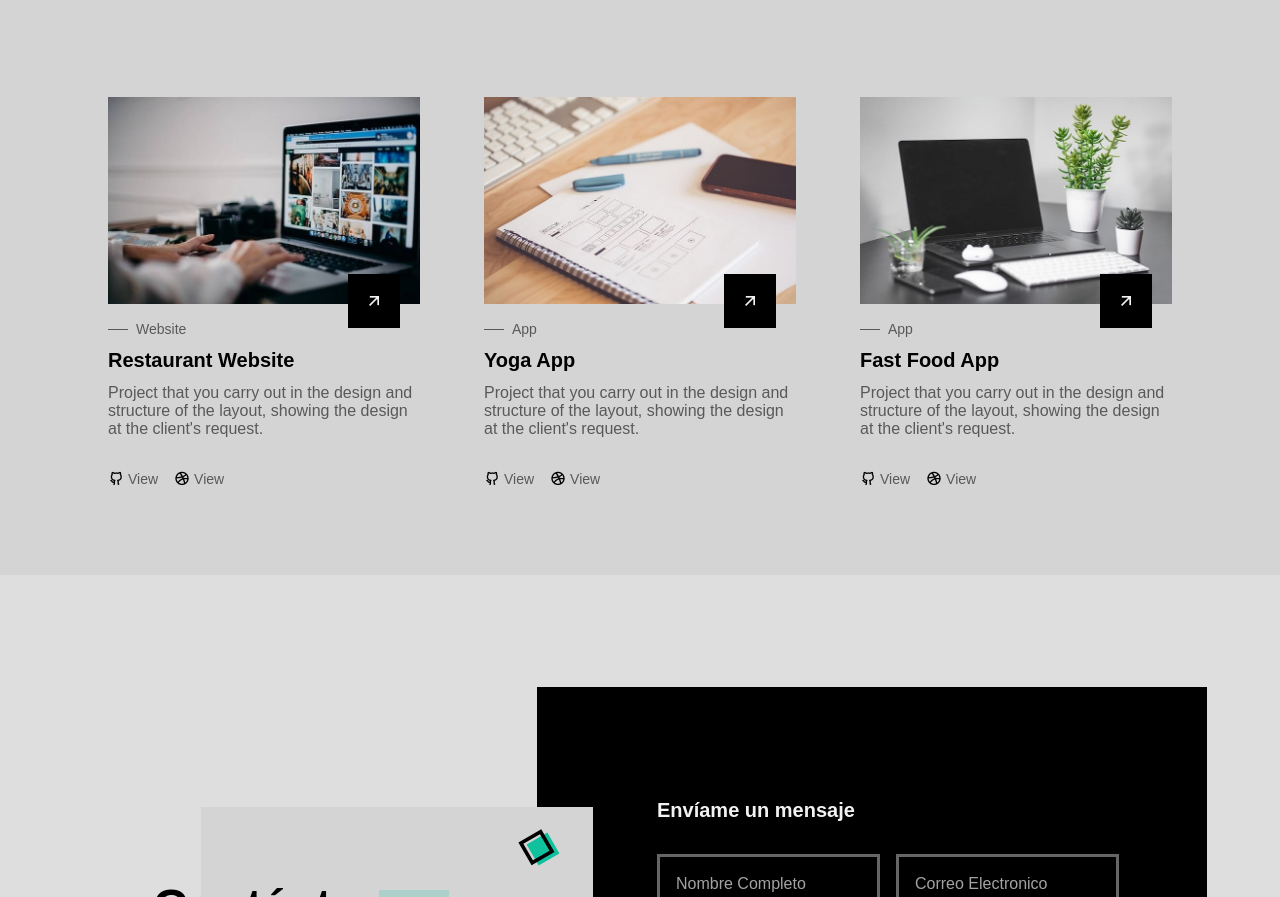
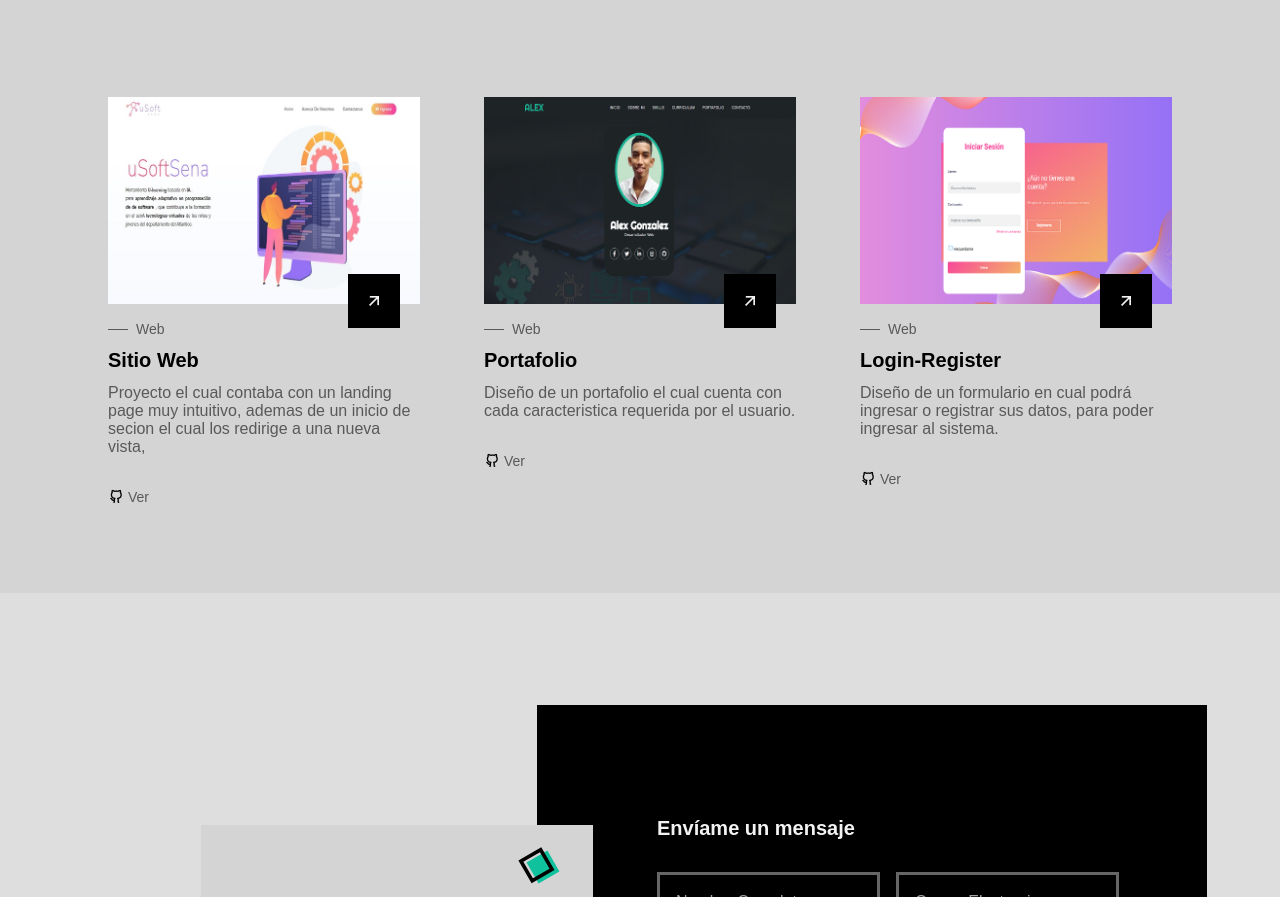
Before and after one commit to alexdavid2103/mi-portafolio, a plain HTML site: page index.html in a window 1280 px wide. Shown: the part 2486-3383 px from the top of the page. Drawn offline with nearby package versions, Linux system fonts and the light colour scheme; a web font is replaced by a local one.

Commit message:
editporfolio

```diff
--- a/index.html
+++ b/index.html
@@ -240,7 +240,7 @@
             <div class="projects__container container grid">
                 <article class="projects__card">
                     <div class="projects__image">
-                        <img src="assets/img/project-1.jpg" alt="image" class="projects__img">
+                        <img src="assets/img/principal.JPG" alt="image" class="projects__img">
 
                         <a href="#" class="projects__button button">
                             <i class="ri-arrow-right-up-line"></i>
@@ -248,30 +248,30 @@
                     </div>
 
                     <div class="projects__content">
-                        <h3 class="projects__subtitle">Website</h3>
-                        <h2 class="projects__title">Restaurant Website</h2>
+                        <h3 class="projects__subtitle">Web</h3>
+                        <h2 class="projects__title">Sitio Web</h2>
 
                         <p class="projects__description">
-                            Project that you carry out in the design
-                            and structure of the layout, showing the
-                            design at the client's request.
+                            Proyecto el cual contaba con un landing page
+                            muy intuitivo, ademas de un inicio de secion el
+                            cual los redirige a una  nueva vista,
                         </p>
                     </div>
 
                     <div class="projects__buttons">
-                        <a href="https://github.com/" target="_blank" class="projects__link">
-                            <i class="ri-github-line"></i>View
+                        <a href="https://github.com/alexdavid2103" target="_blank" class="projects__link">
+                            <i class="ri-github-line"></i>Ver
                         </a>
 
-                        <a href="https://dribbble.com/" target="_blank" class="projects__link">
+                        <!-- <a href="https://dribbble.com/" target="_blank" class="projects__link">
                             <i class="ri-dribbble-line"></i>View
-                        </a>
+                        </a> -->
                     </div>
                 </article>
 
                 <article class="projects__card">
                     <div class="projects__image">
-                        <img src="assets/img/project-2.jpg" alt="image" class="projects__img">
+                        <img src="assets/img/porfolio2.png" alt="image" class="projects__img">
 
                         <a href="#" class="projects__button button">
                             <i class="ri-arrow-right-up-line"></i>
@@ -279,30 +279,30 @@
                     </div>
 
                     <div class="projects__content">
-                        <h3 class="projects__subtitle">App</h3>
-                        <h2 class="projects__title">Yoga App</h2>
+                        <h3 class="projects__subtitle">Web</h3>
+                        <h2 class="projects__title">Portafolio</h2>
 
                         <p class="projects__description">
-                            Project that you carry out in the design
-                            and structure of the layout, showing the
-                            design at the client's request.
+                            Diseño de un portafolio el cual cuenta con
+                            cada caracteristica requerida por el
+                            usuario.
                         </p>
                     </div>
 
                     <div class="projects__buttons">
-                        <a href="https://github.com/" target="_blank" class="projects__link">
-                            <i class="ri-github-line"></i>View
+                        <a href="https://github.com/alexdavid2103" target="_blank" class="projects__link">
+                            <i class="ri-github-line"></i>Ver
                         </a>
 
-                        <a href="https://dribbble.com/" target="_blank" class="projects__link">
+                        <!-- <a href="https://dribbble.com/" target="_blank" class="projects__link">
                             <i class="ri-dribbble-line"></i>View
-                        </a>
+                        </a> -->
                     </div>
                 </article>
 
                 <article class="projects__card">
                     <div class="projects__image">
-                        <img src="assets/img/project-3.jpg" alt="image" class="projects__img">
+                        <img src="assets/img/login.png" alt="image" class="projects__img">
 
                         <a href="#" class="projects__button button">
                             <i class="ri-arrow-right-up-line"></i>
@@ -310,24 +310,24 @@
                     </div>
 
                     <div class="projects__content">
-                        <h3 class="projects__subtitle">App</h3>
-                        <h2 class="projects__title">Fast Food App</h2>
+                        <h3 class="projects__subtitle">Web</h3>
+                        <h2 class="projects__title">Login-Register</h2>
 
                         <p class="projects__description">
-                            Project that you carry out in the design
-                            and structure of the layout, showing the
-                            design at the client's request.
+                            Diseño de un formulario en cual podrá
+                            ingresar o registrar sus datos, para poder
+                            ingresar al sistema.
                         </p>
                     </div>
 
                     <div class="projects__buttons">
-                        <a href="https://github.com/" target="_blank" class="projects__link">
-                            <i class="ri-github-line"></i>View
+                        <a href="https://github.com/alexdavid2103" target="_blank" class="projects__link">
+                            <i class="ri-github-line"></i>Ver
                         </a>
 
-                        <a href="https://dribbble.com/" target="_blank" class="projects__link">
+                        <!-- <a href="https://dribbble.com/" target="_blank" class="projects__link">
                             <i class="ri-dribbble-line"></i>View
-                        </a>
+                        </a> -->
                     </div>
                 </article>
 
```
Also changed, not shown: assets/img/Pantalla-y-cel-_.png (added), assets/img/login.png (added), assets/img/porfolio2.png (added), assets/img/port.jpg (deleted), assets/img/port2.jpg (deleted), assets/img/principal.JPG (added).
